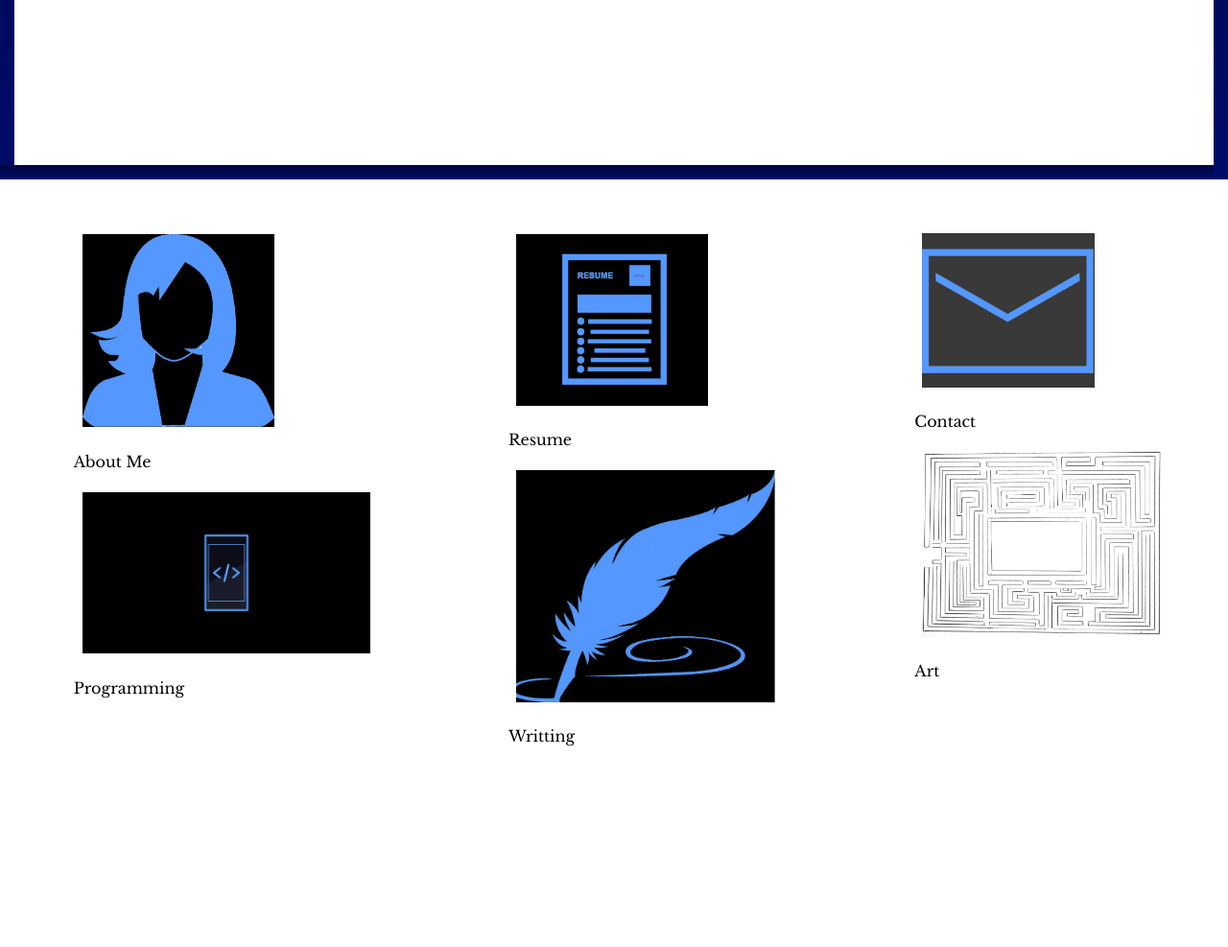
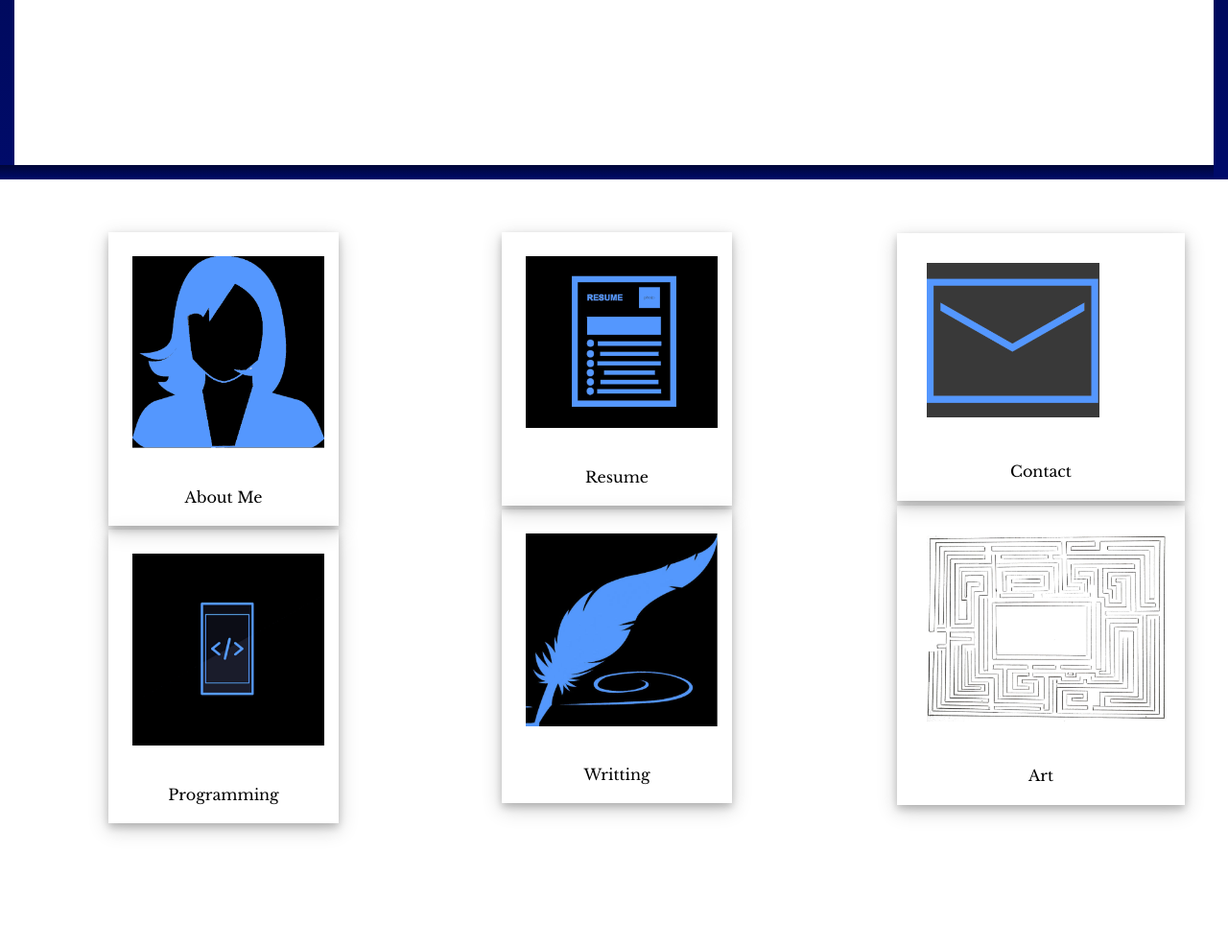
Before and after one commit to varusss/proj1, a PHP site: page / in a window 1280 px wide. Shown: the part 613-1600 px from the top of the page at 96% size. Before the commit the page ends 1391 px from the top, so only its background shows below. Run offline with PHP 8.4, Linux system fonts and the light colour scheme.

Commit message:
add more stuff

```diff
--- a/css/style.css
+++ b/css/style.css
@@ -272,12 +269,23 @@ footer p {
     align-content: flex-start;
     width: 100%;
     margin: 0 auto;
+    height: 100vh;
 }
 
 .me {
     color: #000000;
-    background: white;
-    z-index: 1;
+    text-align: center;
+}
+
+.aboutMe{
+    box-shadow: 0 4px 8px 0 rgba(0, 0, 0, 0.2), 0 6px 20px 0 rgba(0, 0, 0, 0.19);
+    padding: 2%;
+    width: 120%;
+    margin: 2% 4%;
+}
+
+.aboutMe a img{
+    margin: 9%;
 }
 
 
--- a/index.html
+++ b/index.html
@@ -22,7 +22,7 @@
         </div>
         <div class="home flex-h">
             <div>
-                <div class="aboutMe ">
+                <div class="aboutMe">
                     <a href="aboutme.html">
                            <img src="img/aboutme.png" alt="" width="200">
                         <div class="middle">
@@ -30,9 +30,9 @@
                         </div>
                        </a>
                 </div>
-                <div class="program">
+                <div class="aboutMe">
                     <a href="program.html">
-                           <img src="img/program.png" alt="" width="300">
+                           <img src="img/program.png" alt="" width="200">
                         <div class="middle">
                             <p class="me">Programming</p>
                         </div>
@@ -42,7 +42,7 @@
             </div>
 
             <div>
-                <div class="resume">
+                <div class="aboutMe">
                     <a href="resume.html">
                            <img src="img/resume.png" alt="" width="200">
                         <div class="middle">
@@ -50,8 +50,8 @@
                         </div>
                        </a>
                 </div>
-                <div class="writing">
-                    <a href="writting.html"><img src="img/write.jpg" alt="" width="270">
+                <div class="aboutMe">
+                    <a href="writting.html"><img src="img/write.jpg" alt="" width="200">
                         <div class="middle">
                             <p class="me">Writting</p>
                         </div>
@@ -59,7 +59,7 @@
                 </div>
             </div>
             <div>
-                <div class="contact">
+                <div class="aboutMe">
                     <a href="contact.html">
                        <img src="img/contact.png" alt="" width="180">
                         <div class="middle">
@@ -68,7 +68,7 @@
                         </a>
 
                 </div>
-                <div class="art">
+                <div class="aboutMe">
                     <a href="art.html">
                         <img src="img/DSC_0009--1.jpg" alt="" width="250">
                         <div class="middle">
--- a/js/js.js
+++ b/js/js.js
@@ -32,13 +32,20 @@ function down() {
 }
 
 function changeNav() {
-    var nav = document.getElementById("nav"),
-        fade = document.getElementsByClassName("fadeIn");
+    var nav = document.getElementById("nav");
     window.onscroll = function () {
-        if (window.scrollY > 100) {
+        if (window.scrollY > 300) {
             nav.setAttribute("style", "background:#ffceaf;");
         } else {
             nav.setAttribute("style", "background:transparent;");
         }
     };
+};
+
+function validate() {
+    var name = document.getElementById("name").value,
+        respond = document.getElementById("invalide");
+    if (isNaN(name)) {
+        respond.innerHTML = "Name not valid";
+    }
 }
--- a/program.html
+++ b/program.html
@@ -35,9 +35,10 @@
             </ul>
         </nav>
     </header>
-    <br><br>
+<div class="text">
+    <h1>Programming Projects</h1>
+</div>
 
-    <h1>Programming Projects</h1>
 
 
     <div class="wrapper2">
```
Also changed, not shown: other parts of css/style.css (+36 -16 lines), Writting.html (+31 -25 lines), contact.html (+13 -11 lines), resume.html (+15 -11 lines), img/aboutme.png, img/program.png, img/write.jpg. Lines whose indentation alone changed are shown as unchanged.
